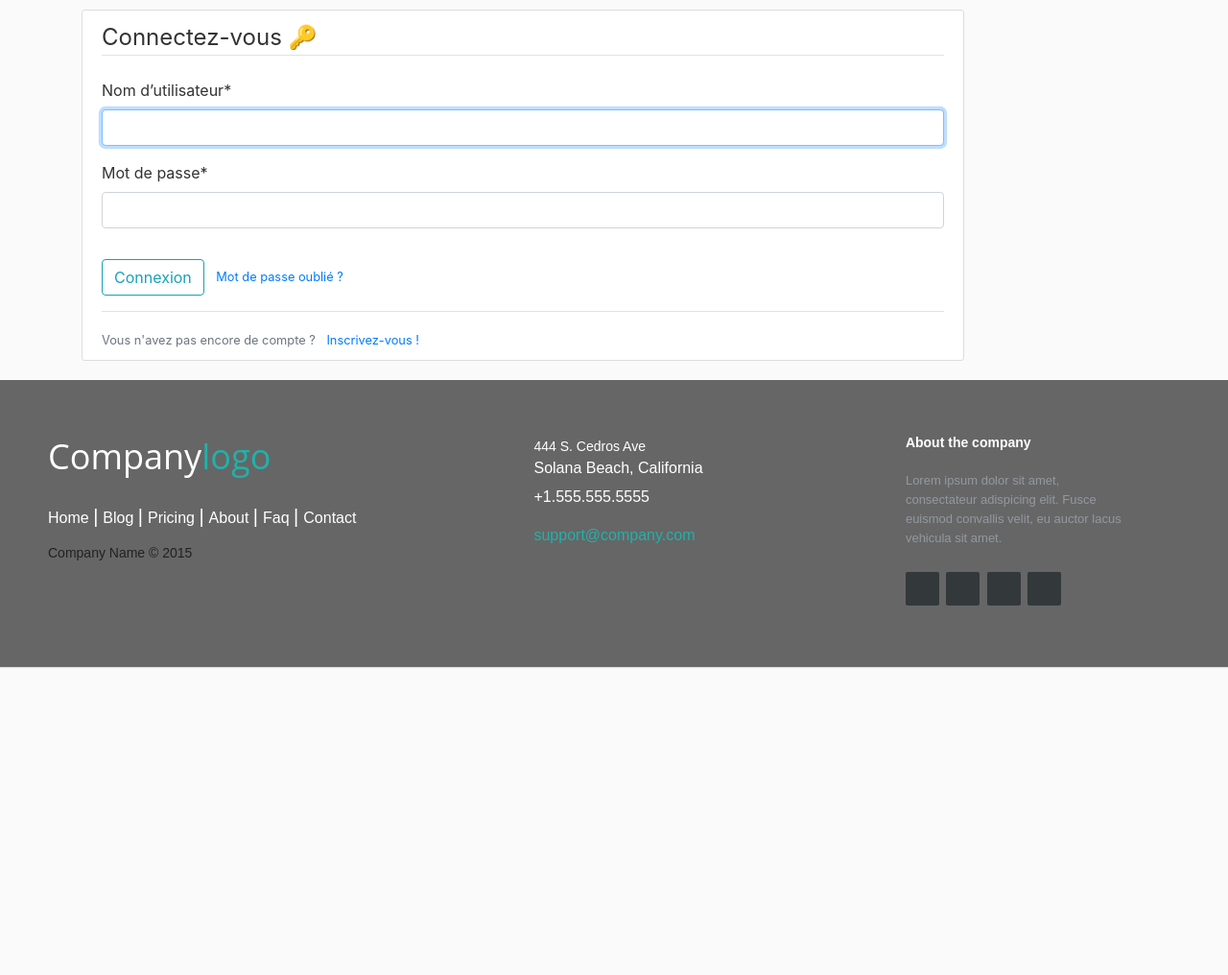
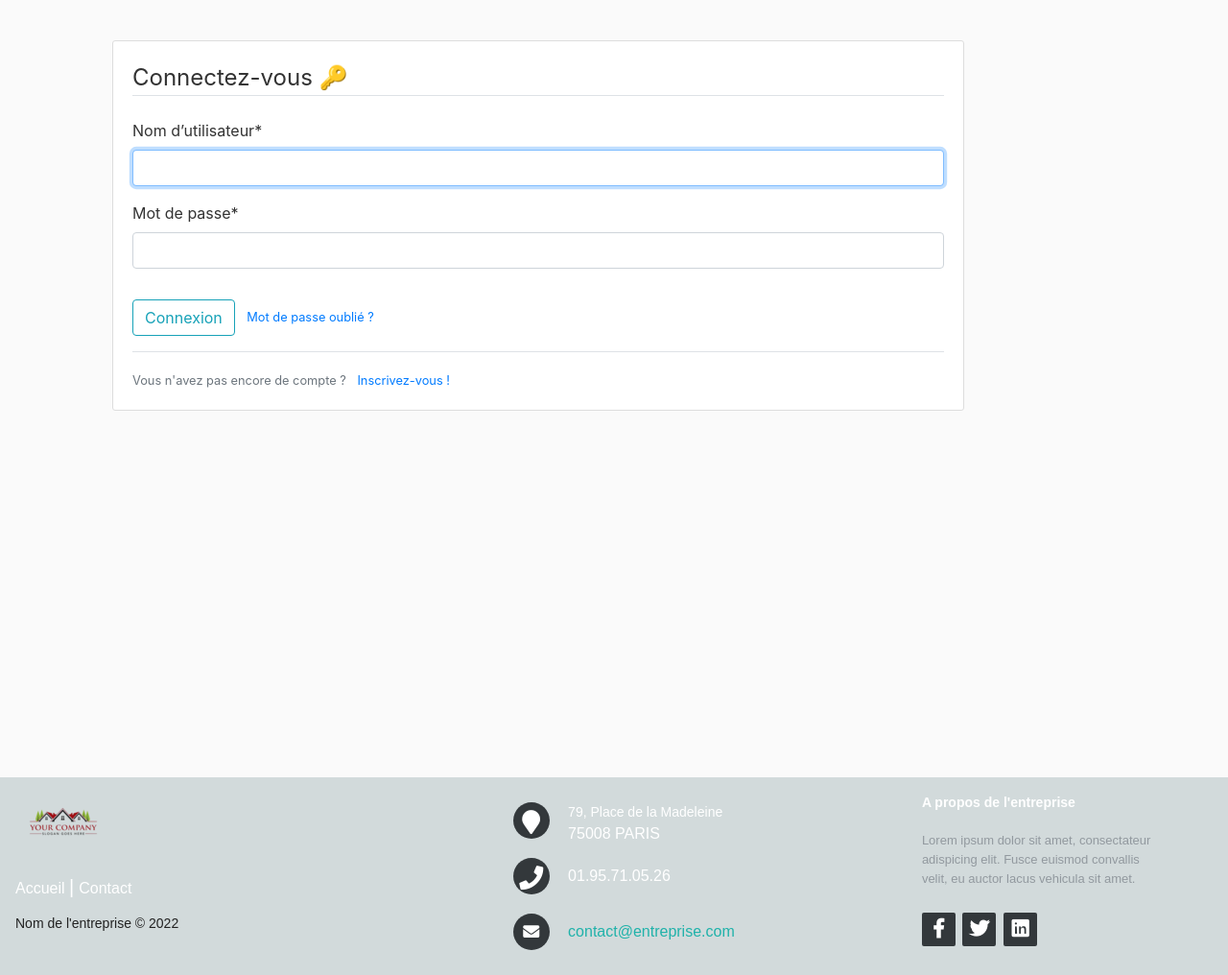
Before and after one commit to LekishviliRati/P13_daily_diary_application, a Django app: a page that uses diary/templates/diary/base.html in a window 1280 px wide. Shown: the part 86-1102 px from the top of the page at 96% size. Before the commit the page ends 782 px from the top, so only its background shows below. Run offline with Django 3.2, Linux system fonts and the light colour scheme; some libraries are stand-ins or nearby versions.

Commit message:
footer fixed at the bottom of each page

```diff
--- a/diary/static/diary/main.css
+++ b/diary/static/diary/main.css
@@ -2,6 +2,12 @@ body {
   background: #fafafa;
   color: #333333;
   margin-top: 6rem;
+}
+
+main {
+  width: 90vw;
+  margin : 0 auto;
+  min-height: calc(100vh);
 }
 
 h1, h2, h3, h4, h5, h6 {
@@ -30,10 +36,12 @@ ul {
 
 .content-section {
   background: #ffffff;
-  padding: 10px 20px;
+  padding: 20px 20px;
   border: 1px solid #dddddd;
   border-radius: 3px;
-  margin-bottom: 20px;
+  margin-bottom: 2em;
+  margin-top: 2em;
+  margin-left: 2em;
 }
 
 .article-title {
@@ -89,15 +97,14 @@ a.article-title:hover {
   font-family: serif, sans-serif, "Times New Roman";
 }
 
-
 .footer-distributed{
-	background: #666;
+	background-color: rgba(52, 90, 97, 0.2);
 	box-shadow: 0 1px 1px 0 rgba(0, 0, 0, 0.12);
 	box-sizing: border-box;
 	width: 100%;
 	text-align: left;
 	font: bold 16px sans-serif;
-	padding: 55px 50px;
+	padding: 1em;
 }
 
 .footer-distributed .footer-left,
--- a/diary/templates/diary/base.html
+++ b/diary/templates/diary/base.html
@@ -8,6 +8,8 @@
 
     <!-- Bootstrap CSS -->
     <link rel="stylesheet" href="https://maxcdn.bootstrapcdn.com/bootstrap/4.0.0/css/bootstrap.min.css" integrity="sha384-Gn5384xqQ1aoWXA+058RXPxPg6fy4IWvTNh0E263XmFcJlSAwiGgFAW/dAiS6JXm" crossorigin="anonymous">
+
+    <link rel="stylesheet" href="https://use.fontawesome.com/releases/v5.0.8/css/all.css">
 
     <!-- Add CSS file -->
     <link rel="stylesheet" type="text/css" href="{% static 'diary/main.css' %}">
@@ -25,7 +27,7 @@
       <nav class="navbar navbar-expand-md navbar-dark bg-steel fixed-top">
         <div class="container">
           <a class="navbar-brand mr-4" href="{% url 'diary-home' %}">
-              <img src="/static/diary/media/logo.jpg" alt="logo">
+              <img src="{% static 'diary/media/pictures/logo.jpg' %}" alt="logo">
           </a>
           <button class="navbar-toggler" type="button" data-toggle="collapse" data-target="#navbarToggle" aria-controls="navbarToggle" aria-expanded="false" aria-label="Toggle navigation">
           <span class="navbar-toggler-icon"></span>
@@ -79,46 +81,36 @@
       </div>
     </main>
     <!-- Posts Display - End -->
-
     <!-- Footer-->
     <footer class="footer-distributed">
 
         <div class="footer-left">
 
-            <h3>Company<span>logo</span></h3>
+            <span><img src="{% static 'diary/media/pictures/logo.jpg' %}" alt="logo"></span>
 
             <p class="footer-links">
-                <a href="#" class="link-1">Home</a>
-
-                <a href="#">Blog</a>
-
-                <a href="#">Pricing</a>
-
-                <a href="#">About</a>
-
-                <a href="#">Faq</a>
-
+                <a href="#" class="link-1">Accueil</a>
                 <a href="#">Contact</a>
             </p>
 
-            <p class="footer-company-name">Company Name © 2015</p>
+            <p class="footer-company-name">Nom de l'entreprise © 2022</p>
         </div>
 
         <div class="footer-center">
 
             <div>
                 <i class="fa fa-map-marker"></i>
-                <p><span>444 S. Cedros Ave</span> Solana Beach, California</p>
+                <p><span>79, Place de la Madeleine</span> 75008 PARIS</p>
             </div>
 
             <div>
                 <i class="fa fa-phone"></i>
-                <p>+1.555.555.5555</p>
+                <p> 01.95.71.05.26</p>
             </div>
 
             <div>
                 <i class="fa fa-envelope"></i>
-                <p><a href="mailto:support@company.com">support@company.com</a></p>
+                <p><a href="mailto:support@company.com">contact@entreprise.com</a></p>
             </div>
 
         </div>
@@ -126,25 +118,24 @@
         <div class="footer-right">
 
             <p class="footer-company-about">
-                <span>About the company</span>
+                <span>A propos de l'entreprise</span>
                 Lorem ipsum dolor sit amet, consectateur adispicing elit. Fusce euismod convallis velit, eu auctor lacus vehicula sit amet.
             </p>
 
             <div class="footer-icons">
-
-                <a href="#"><i class="fa fa-facebook"></i></a>
-                <a href="#"><i class="fa fa-twitter"></i></a>
-                <a href="#"><i class="fa fa-linkedin"></i></a>
-                <a href="#"><i class="fa fa-github"></i></a>
-
+                <a href="https://fr-fr.facebook.com/" target="_blank"><i class="fab fa-facebook-f"></i></a>
+                <a href="https://twitter.com/?lang=fr" target="_blank"><i class="fab fa-twitter"></i></a>
+                <a href="https://fr.linkedin.com/" target="_blank"><i class="fab fa-linkedin"></i></a>
             </div>
 
         </div>
     </footer>
+
     <!-- Optional JavaScript -->
     <!-- jQuery first, then Popper.js, then Bootstrap JS -->
     <script src="https://code.jquery.com/jquery-3.2.1.slim.min.js" integrity="sha384-KJ3o2DKtIkvYIK3UENzmM7KCkRr/rE9/Qpg6aAZGJwFDMVNA/GpGFF93hXpG5KkN" crossorigin="anonymous"></script>
     <script src="https://cdnjs.cloudflare.com/ajax/libs/popper.js/1.12.9/umd/popper.min.js" integrity="sha384-ApNbgh9B+Y1QKtv3Rn7W3mgPxhU9K/ScQsAP7hUibX39j7fakFPskvXusvfa0b4Q" crossorigin="anonymous"></script>
     <script src="https://maxcdn.bootstrapcdn.com/bootstrap/4.0.0/js/bootstrap.min.js" integrity="sha384-JZR6Spejh4U02d8jOt6vLEHfe/JQGiRRSQQxSfFWpi1MquVdAyjUar5+76PVCmYl" crossorigin="anonymous"></script>
 </body>
+
 </html>
--- a/users/templates/users/users.html
+++ b/users/templates/users/users.html
@@ -6,9 +6,7 @@
           <div class="media-body">
             <div class="article-metadata">
                 <h2>
-                    <p class="article-title mb-4">
-                        {{ user.last_name }} {{ user.first_name }}
-                    </p>
+                    <a class="mr-2" href="{% url 'user-posts' user.username %}">{{ user.last_name }} {{ user.first_name }}</a>
                  </h2>
 
             </div>
```
Also changed, not shown: diary/static/diary/media/pictures/logo.jpg (renamed from diary/static/diary/media/logo.jpg).
